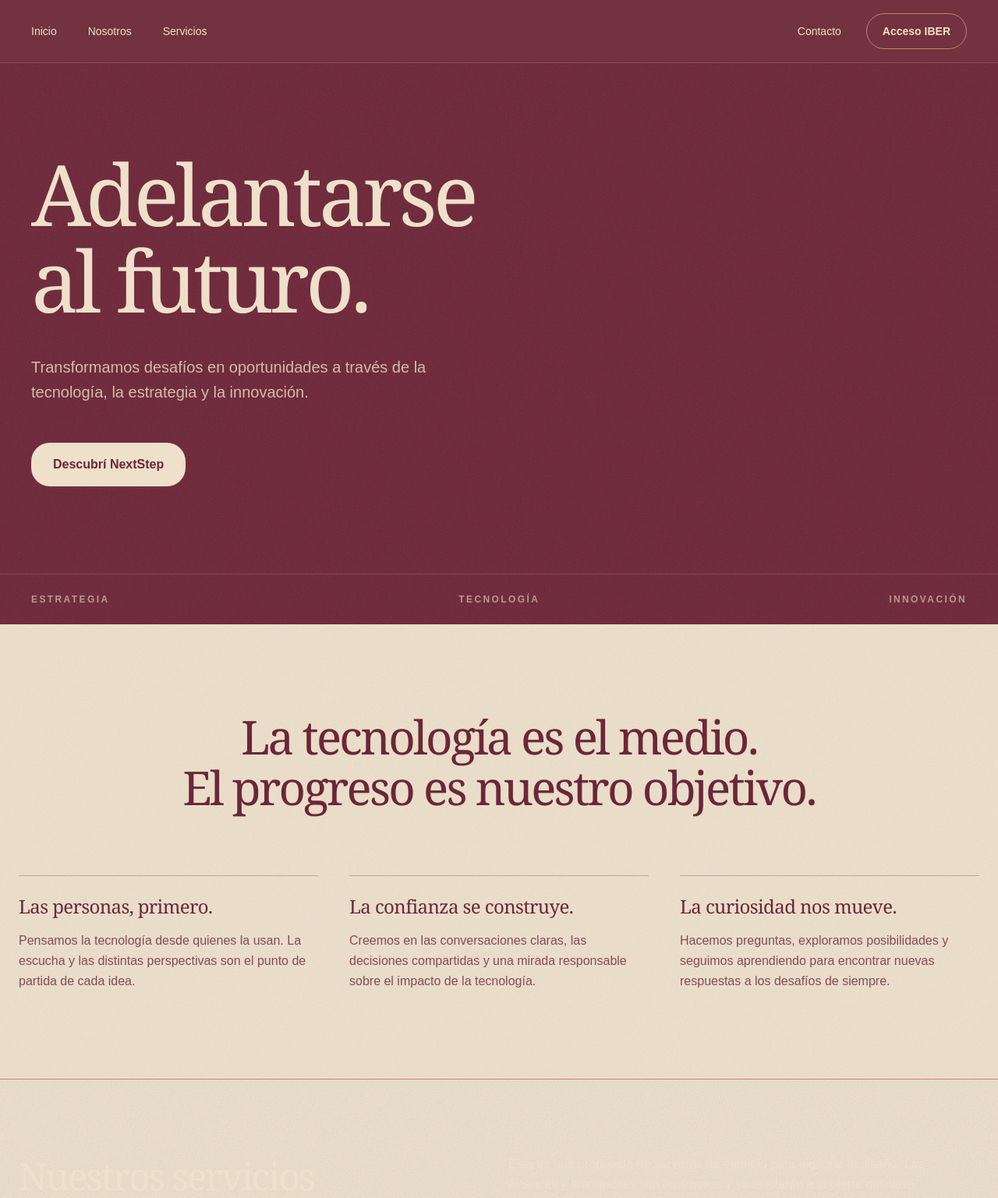
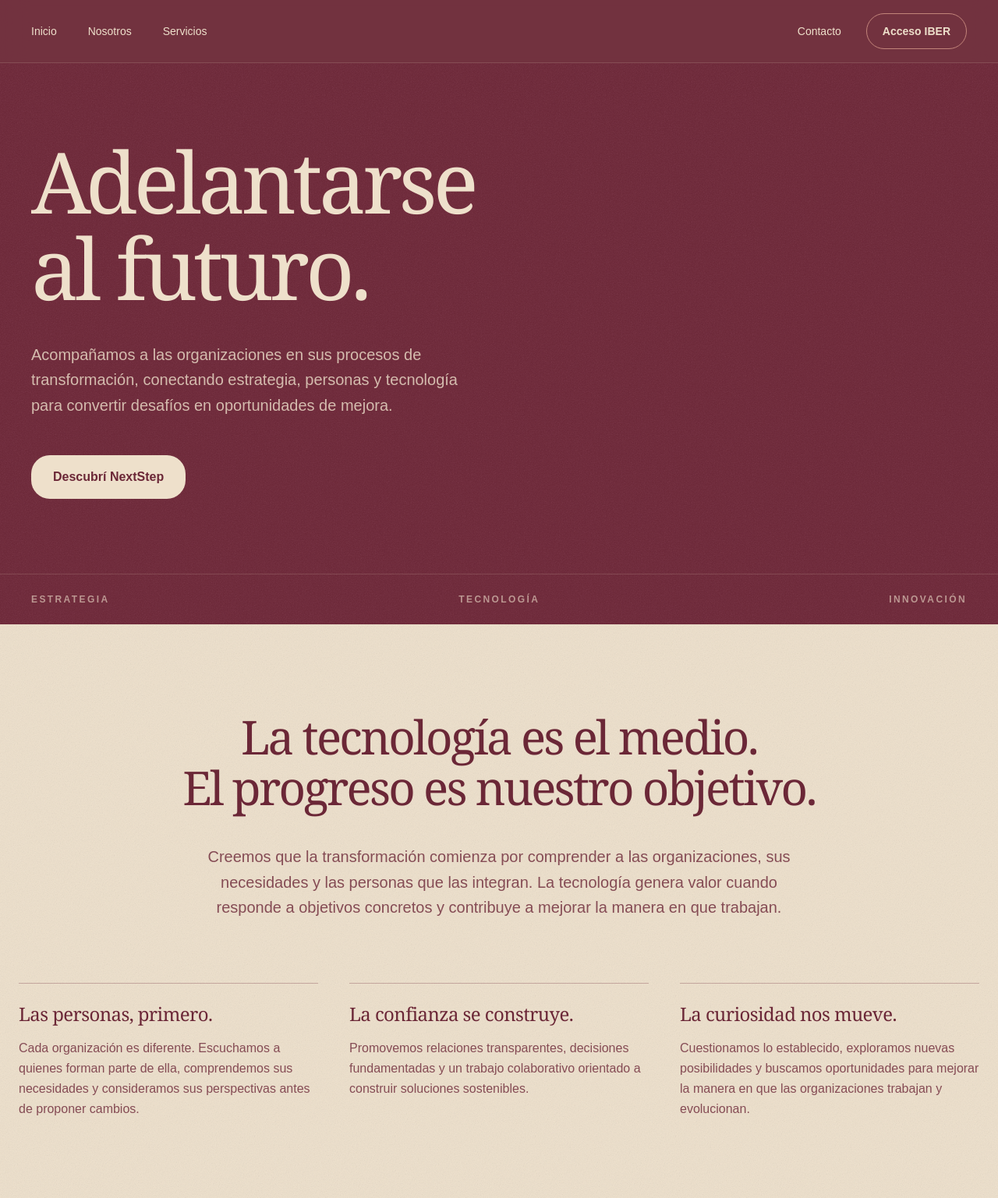
Before and after one commit to smart-024/nextStep, an Astro site: page / in a window 1280 px wide. Shown: the top 1537 px of the page at 78% size. Built offline with nearby package versions, Linux system fonts and the light colour scheme; Astro itself is replaced by a stand-in of ours; a web font is replaced by a local one.

Commit message:
cambios home

```diff
--- a/src/components/About.astro
+++ b/src/components/About.astro
@@ -3,15 +3,15 @@
 const values = [
   {
     title: 'Las personas, primero.',
-    description: 'Pensamos la tecnología desde quienes la usan. La escucha y las distintas perspectivas son el punto de partida de cada idea.',
+    description: 'Cada organización es diferente. Escuchamos a quienes forman parte de ella, comprendemos sus necesidades y consideramos sus perspectivas antes de proponer cambios.',
   },
   {
     title: 'La confianza se construye.',
-    description: 'Creemos en las conversaciones claras, las decisiones compartidas y una mirada responsable sobre el impacto de la tecnología.',
+    description: 'Promovemos relaciones transparentes, decisiones fundamentadas y un trabajo colaborativo orientado a construir soluciones sostenibles.',
   },
   {
     title: 'La curiosidad nos mueve.',
-    description: 'Hacemos preguntas, exploramos posibilidades y seguimos aprendiendo para encontrar nuevas respuestas a los desafíos de siempre.',
+    description: 'Cuestionamos lo establecido, exploramos nuevas posibilidades y buscamos oportunidades para mejorar la manera en que las organizaciones trabajan y evolucionan.',
   },
 ];
 ---
@@ -22,7 +22,9 @@ const values = [
       <h2 id="nosotros-titulo" class="max-w-4xl text-4xl font-bold leading-[1.08] tracking-tight md:text-6xl">
         La tecnología es el medio.<br /><span class="text-accent">El progreso es nuestro objetivo.</span>
       </h2>
-
+      <p class="mx-auto mt-8 max-w-3xl text-center text-lg leading-relaxed text-brand-primary/80 md:mt-10 md:text-xl">
+        Creemos que la transformación comienza por comprender a las organizaciones, sus necesidades y las personas que las integran. La tecnología genera valor cuando responde a objetivos concretos y contribuye a mejorar la manera en que trabajan.
+      </p>
     </div>
 
 
--- a/src/components/Hero.astro
+++ b/src/components/Hero.astro
@@ -15,11 +15,16 @@ const { id = 'inicio' } = Astro.props;
     class="relative mx-auto flex w-full max-w-7xl flex-1 flex-col justify-center px-6 py-24 lg:px-10"
   >
     <h1
-      class="hero-reveal hero-delay-1 max-w-6xl text-[clamp(2.5rem,8.5vw,8rem)] leading-[1.02]"
+      class="max-w-6xl text-[clamp(2.5rem,8.5vw,8rem)] leading-[1.02]"
     >
       <slot name="title">
-        Adelantarse<br />
-        al <span class="text-accent">futuro</span>.<br />
+        <span class="sr-only">Adelantarse al futuro.</span>
+        <span class="hero-type-line" aria-hidden="true">
+          <span class="hero-type-text">Adelantarse</span>
+        </span>
+        <span class="hero-type-line" aria-hidden="true">
+          <span class="hero-type-text">al <span class="text-accent">futuro</span>.</span>
+        </span>
       </slot>
     </h1>
 
@@ -27,8 +32,8 @@ const { id = 'inicio' } = Astro.props;
       class="hero-reveal hero-delay-2 mt-10 max-w-xl text-lg leading-relaxed text-brand-cream/80 md:text-xl"
     >
       <slot name="description">
-        Transformamos desafíos en oportunidades a través de la
-        tecnología, la estrategia y la innovación.
+        Acompañamos a las organizaciones en sus procesos de transformación,
+        conectando estrategia, personas y tecnología para convertir desafíos en oportunidades de mejora.
       </slot>
     </p>
 
@@ -46,7 +51,7 @@ const { id = 'inicio' } = Astro.props;
   </div>
 
   <!-- Bottom strip -->
-  <div class="relative border-t border-brand-cream/15">
+  <div class="hero-reveal hero-delay-4 relative border-t border-brand-cream/15">
     <div
       class="mx-auto flex max-w-7xl flex-wrap justify-between gap-4 px-6 py-6 text-xs font-semibold uppercase tracking-[0.2em] text-brand-cream/60 lg:px-10"
     >
--- a/src/components/Services.astro
+++ b/src/components/Services.astro
@@ -5,24 +5,24 @@ const services = [
     number: '01',
     category: 'Estrategia',
     title: 'Consultoría tecnológica',
-    description: 'Cada decisión tecnológica puede abrir una nueva oportunidad. Te ayudamos a entender dónde estás y a definir el próximo paso para tu organización.',
-    deliverables: ['Diagnóstico de sistemas y herramientas', 'Hoja de ruta tecnológica', 'Evaluación y selección de soluciones'],
+    description: 'Analizamos las necesidades y los desafíos de cada organización para identificar oportunidades de mejora y definir una dirección tecnológica alineada con sus objetivos.',
+    deliverables: ['Diagnóstico de sistemas y herramientas', 'Evaluación y selección de soluciones', 'Definición de hojas de ruta tecnológicas'],
     example: 'Una hoja de ruta para renovar las herramientas de trabajo de una empresa en crecimiento.',
   },
   {
     number: '02',
     category: 'Evolución',
     title: 'Transformación digital',
-    description: 'Repensamos los procesos de tu negocio para que la tecnología simplifique el trabajo diario. Acompañamos a los equipos desde la idea hasta la adopción.',
-    deliverables: ['Análisis y rediseño de procesos', 'Propuestas de automatización', 'Plan de adopción y capacitación'],
+    description: 'Repensamos procesos y formas de trabajo para mejorar la eficiencia operativa, integrar información y acompañar la evolución de las organizaciones',
+    deliverables: ['Análisis y rediseño de procesos', ' Identificación de oportunidades de automatización', 'Gestión del cambio y capacitación'],
     example: 'Un plan para digitalizar tareas administrativas y conectar la información entre áreas.',
   },
   {
     number: '03',
     category: 'Innovación',
     title: 'Soluciones innovadoras',
-    description: 'Convertimos desafíos en ideas que se pueden explorar y poner a prueba. Diseñamos propuestas digitales con foco en las personas y los objetivos del negocio.',
-    deliverables: ['Talleres de exploración de ideas', 'Prototipos de soluciones digitales', 'Plan de validación y mejora'],
+    description: 'Exploramos nuevas posibilidades y diseñamos propuestas digitales que respondan a necesidades concretas y generen valor para el negocio.',
+    deliverables: ['Exploración y validación de ideas', 'Diseño de prototipos digitales', 'Evaluación de oportunidades de innovación'],
     example: 'Un prototipo de portal interno para explorar una nueva experiencia de trabajo.',
   },
 ];
@@ -33,7 +33,6 @@ const services = [
         <div class="mx-auto max-w-7xl">
           <div class="mb-12 grid gap-6 md:grid-cols-2 md:items-end">
             <h2 id="oferta-titulo" class="max-w-xl text-4xl font-bold tracking-tight md:text-5xl">Nuestros servicios</h2>
-            <p class="max-w-xl leading-relaxed text-brand-cream/80">Esta es una propuesta de servicios de ejemplo para explorar el diseño. Los alcances y entregables son ilustrativos y se ajustarán a la oferta definitiva.</p>
           </div>
           <div class="grid gap-6 lg:grid-cols-3">
             {services.map((service) => (
--- a/src/styles/home.css
+++ b/src/styles/home.css
@@ -74,9 +74,9 @@ body.homepage :is(#inicio a[href='#nosotros'], #contacto a[href='/contacto']) {
   transition-timing-function: cubic-bezier(0.4, 0, 0.2, 1);
 }
 
-body.homepage #inicio .hero-delay-3 {
-  animation: none;
-}
+body.homepage #inicio .hero-delay-2 { animation-delay: 1650ms; }
+body.homepage #inicio .hero-delay-3 { animation-delay: 1800ms; }
+body.homepage #inicio .hero-delay-4 { animation-delay: 1950ms; }
 
 body.homepage #inicio a[href='#nosotros'] [aria-hidden='true'] {
   display: none;
@@ -220,9 +220,50 @@ body.homepage #contacto::after {
   to { transform: translate3d(-5%, 5%, 0) scale(1.12); }
 }
 
+/* Keep whole words intact so the font retains its natural spacing. */
+.hero-type-line {
+  --type-delay: 150ms;
+  --type-duration: 750ms;
+  position: relative;
+  display: block;
+  width: max-content;
+  max-width: 100%;
+  white-space: nowrap;
+}
+.hero-type-line + .hero-type-line { --type-delay: 900ms; --type-duration: 650ms; }
+.hero-type-text {
+  display: block;
+  animation: hero-type-reveal var(--type-duration) steps(11, end) both;
+  animation-delay: var(--type-delay);
+}
+.hero-type-line + .hero-type-line .hero-type-text { animation-timing-function: steps(10, end); }
+.hero-type-line::after {
+  position: absolute;
+  left: 0;
+  top: 0.12em;
+  height: 0.78em;
+  border-left: 1px solid currentColor;
+  content: '';
+  opacity: 0;
+  animation: hero-type-cursor var(--type-duration) steps(11, end) forwards;
+  animation-delay: var(--type-delay);
+}
+.hero-type-line + .hero-type-line::after { animation-timing-function: steps(10, end); }
+html[data-home-loading] .hero-type-text,
+html[data-home-loading] .hero-type-line::after { animation-play-state: paused; }
+@keyframes hero-type-reveal {
+  from { clip-path: inset(-0.1em 100% -0.1em 0); }
+  to { clip-path: inset(-0.1em 0 -0.1em 0); }
+}
+@keyframes hero-type-cursor {
+  0% { left: 0; opacity: 1; }
+  99.9% { opacity: 1; }
+  100% { left: 100%; opacity: 0; }
+}
+
 @media (max-width: 47.99rem) {
   body.homepage #inicio h1 {
-    font-size: clamp(3rem, 12vw, 5.5rem);
+    font-size: clamp(2.75rem, 16vw, 7rem);
   }
 
   body.homepage main section > div h2 {
@@ -239,6 +280,9 @@ body.homepage #contacto::after {
 }
 
 @media (prefers-reduced-motion: reduce) {
+  body.homepage #inicio .hero-reveal { animation: none; }
+  .hero-type-text { animation: none; clip-path: none; }
+  .hero-type-line::after { display: none; animation: none; }
   body.homepage #inicio::before { animation: none; }
   body.homepage .service-card { transition: none; }
   body.homepage :is(#inicio a[href='#nosotros'], #contacto a[href='/contacto']) { transition: none; }
```
